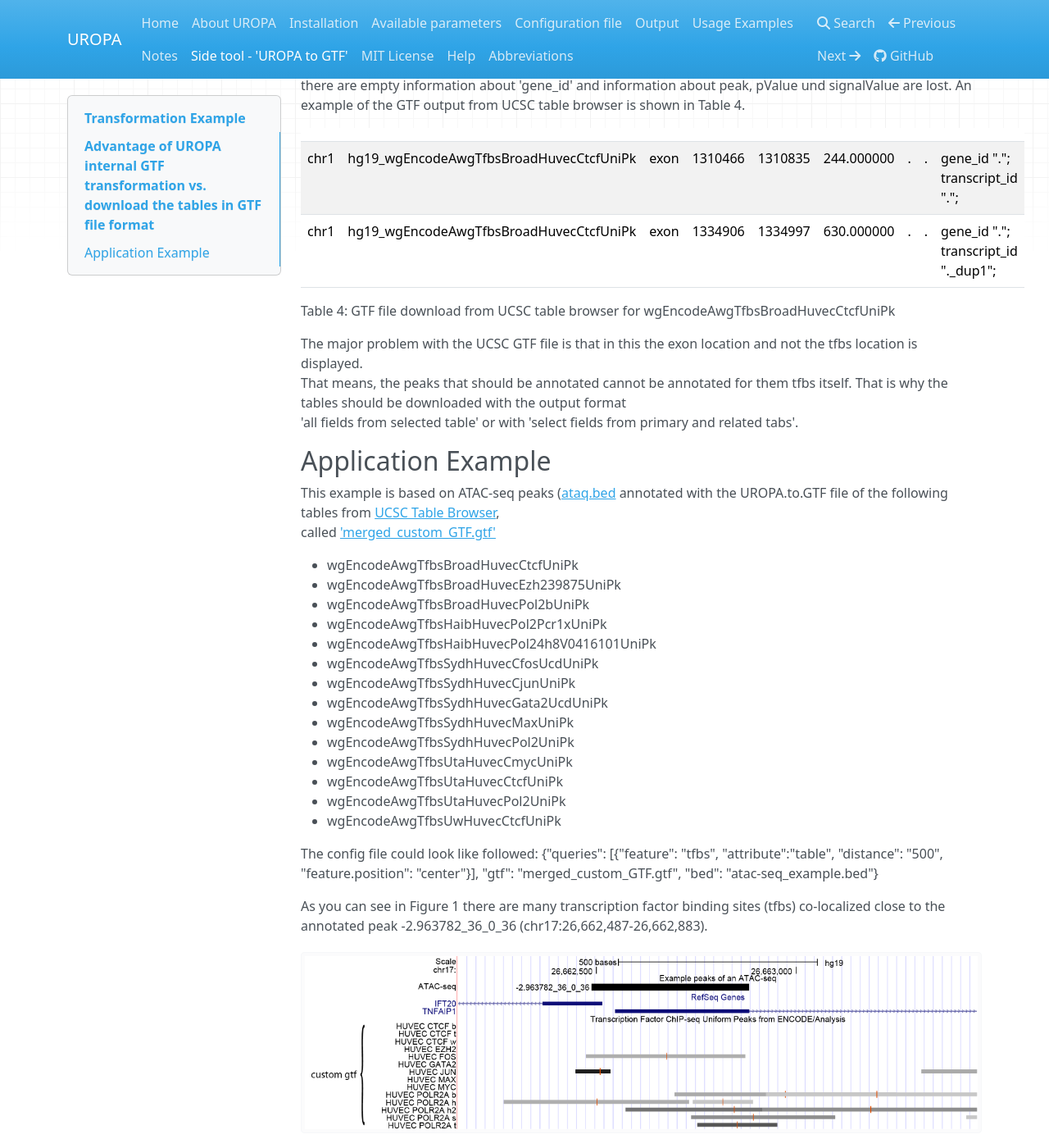
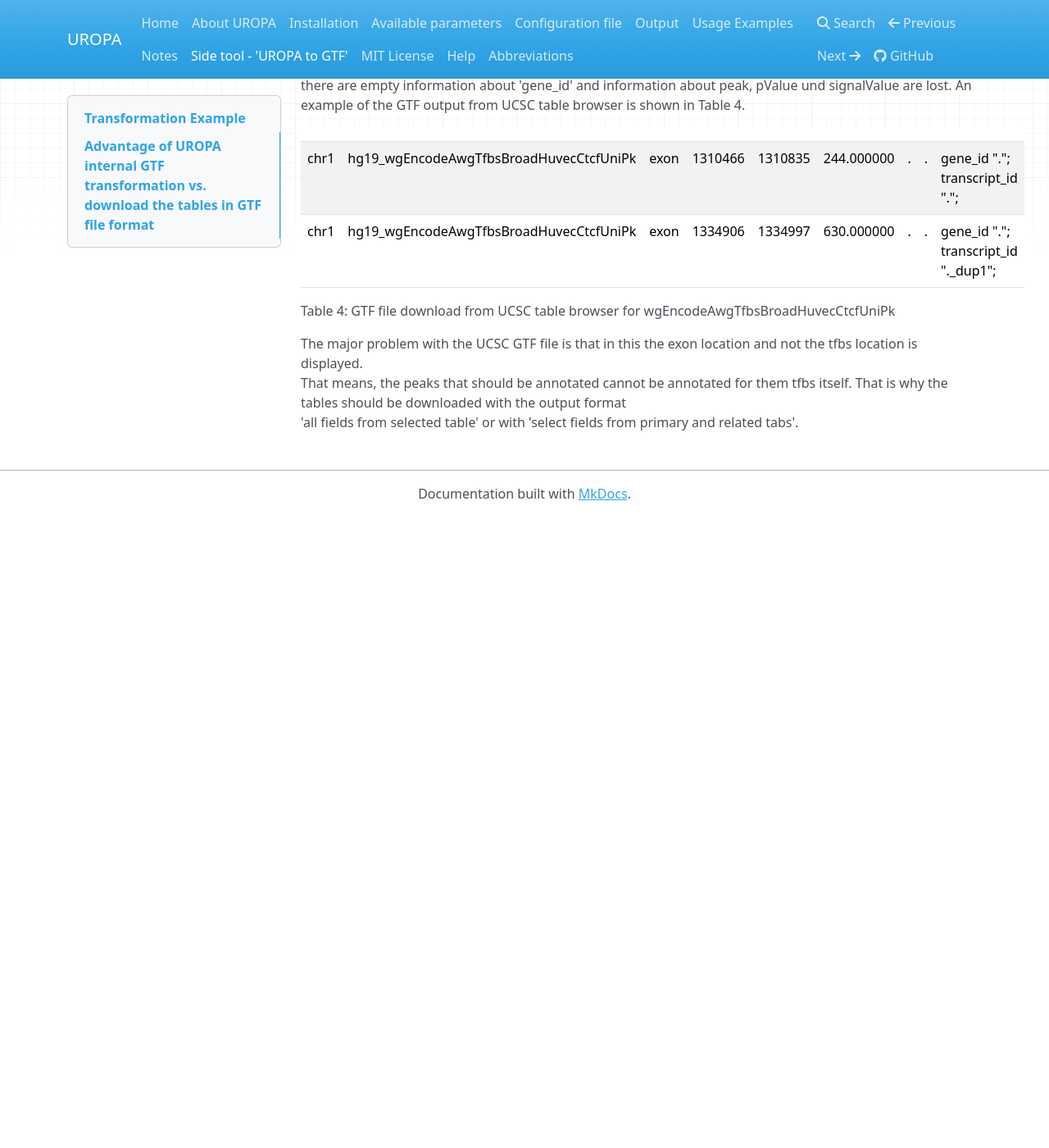
Before and after one commit to loosolab/UROPA, an MkDocs documentation site: the page built from docs/custom.md, in a window 1280 px wide and 1400 px high, scrolled down 2324 px. Shown: the whole window at 82% size. Built offline with MkDocs 1.6.1, drawn with Linux system fonts in a browser that asks for light colours; nearby versions of some CDN libraries; old or Windows-style settings are respelled for this version of MkDocs; after the commit the page ends 2954 px from its top, so only the background shows below that; some of the changed text lies outside the part shown.

Commit message:
update to gtf side tool

```diff
--- a/docs/custom.md
+++ b/docs/custom.md
@@ -72,56 +72,3 @@ Table 4: GTF file download from UCSC table browser for wgEncodeAwgTfbsBroadHuvec
 The major problem with the UCSC GTF file is that in this the exon location and not the tfbs location is displayed.
 That means, the peaks that should be annotated cannot be annotated for them tfbs itself. That is why the tables should be downloaded with the output format
 'all fields from selected table' or with 'select fields from primary and related tabs'.
-
-Application Example
--------------------
-This example is based on ATAC-seq peaks ([ataq.bed](https://github.molgen.mpg.de/loosolab/UROPA/blob/master/atac-seq_example.bed) annotated with the UROPA.to.GTF file of the following tables from [UCSC Table Browser](https://genome.ucsc.edu/cgi-bin/hgTables),
-called ['merged_custom_GTF.gtf'](https://github.molgen.mpg.de/loosolab/UROPA/blob/master/merged_custom_GTF.gtf)
-
-* wgEncodeAwgTfbsBroadHuvecCtcfUniPk
-* wgEncodeAwgTfbsBroadHuvecEzh239875UniPk
-* wgEncodeAwgTfbsBroadHuvecPol2bUniPk
-* wgEncodeAwgTfbsHaibHuvecPol2Pcr1xUniPk
-* wgEncodeAwgTfbsHaibHuvecPol24h8V0416101UniPk
-* wgEncodeAwgTfbsSydhHuvecCfosUcdUniPk
-* wgEncodeAwgTfbsSydhHuvecCjunUniPk
-* wgEncodeAwgTfbsSydhHuvecGata2UcdUniPk
-* wgEncodeAwgTfbsSydhHuvecMaxUniPk
-* wgEncodeAwgTfbsSydhHuvecPol2UniPk
-* wgEncodeAwgTfbsUtaHuvecCmycUniPk
-* wgEncodeAwgTfbsUtaHuvecCtcfUniPk
-* wgEncodeAwgTfbsUtaHuvecPol2UniPk
-* wgEncodeAwgTfbsUwHuvecCtcfUniPk
-
-The config file could look like followed:
-{"queries": [{"feature": "tfbs", "attribute":"table",
-"distance": "500", "feature.position": "center"}],
-"gtf": "merged_custom_GTF.gtf",
-"bed": "atac-seq_example.bed"}
-
-As you can see in Figure 1 there are many transcription factor binding sites (tfbs) co-localized close to the annotated peak -2.963782_36_0_36 (chr17:26,662,487-26,662,883).
-![custom.GTF](img/chr17_26,662,154-26,663,454.png)
-
-Figure 1:
-With the given configuration, most of them are annotated with UROPA. Part of the All hits table for peak -2.963782_36_0_36 is represented in Table 5.
-
-| h_start  | h_end    | distance | table                                        |
-|----------|----------|----------|----------------------------------------------|
-| ...      |          |          |                                              |
-| 26662474 | 26662874 | 11.0     | wgEncodeAwgTfbsSydhHuvecCfosUcdUniPk         |
-| 26662742 | 26662892 | 132.0    | wgEncodeAwgTfbsHaibHuvecPol24h8V0416101UniPk |
-| 26662574 | 26663114 | 159.0    | wgEncodeAwgTfbsHaibHuvecPol2Pcr1xUniPk       |
-| 26662753 | 26662953 | 168.0    | wgEncodeAwgTfbsUtaHuvecPol2UniPk             |
-| 26662268 | 26662732 | 185.0    | wgEncodeAwgTfbsHaibHuvecPol24h8V0416101UniPk |
-| 26662448 | 26662535 | 193.5    | wgEncodeAwgTfbsSydhHuvecCjunUniPk            |
-| 26662737 | 26663099 | 233.0    | wgEncodeAwgTfbsSydhHuvecPol2UniPk            |
-| 26662695 | 26663251 | 288.0    | wgEncodeAwgTfbsBroadHuvecPol2bUniPk          |
-| ...      |          |          |                                              |
-
-
-Table 5: Cutout of All hits from custom annotation of ATAC-seq peaks
-
-Most of the co-localized tfbs are pol2 binding sites, which could be explained by the two close TSSs within this frame.
-Furthermore, there are binding sites FOS (MA0099.2 FOS::JUN JASPAR 2016), which is the annotation for the peak, and JUN (MA0488.1 JUN JASPAR2016).
-Among other proteins, c-Fos and c-Jun proteins built a menagerie of dimeric basic region-leucine zipper which is known as activator protein-1 (AP-1),
-AP-1 is a transcription factor that is known to regulate gene expression<sup>[1](AP-1 as a regulator of cell life and death, doi:10.1038/ncb0502-e131)</sup>
```
